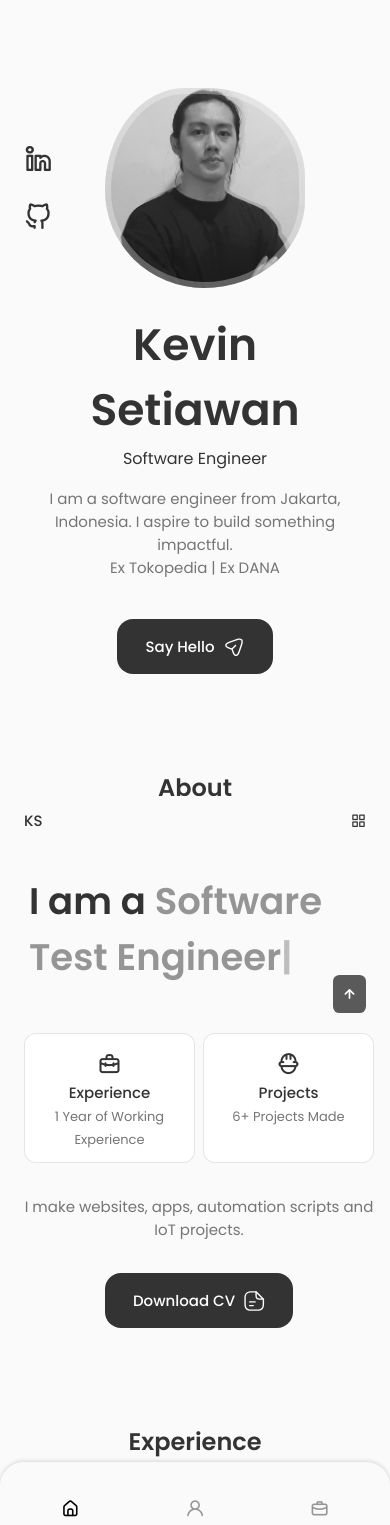
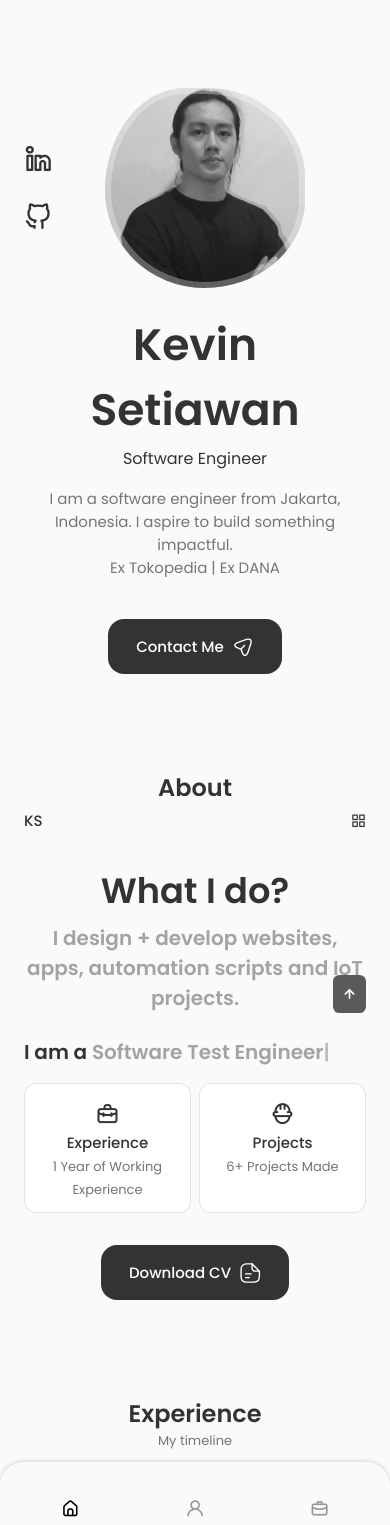
Before and after one commit to kevinwebtest/kevinwebtest.github.io, a React (Create React App) app: page / in a window 390 px wide. Shown: the top 1525 px of the page. Built offline with nearby package versions, Linux system fonts and the light colour scheme.

Commit message:
redesign for about section

```diff
--- a/src/App.css
+++ b/src/App.css
@@ -12,6 +12,7 @@
   --title-color: hsl(var(--hue), var(--sat), 20%);
   --title-color-dark: hsl(var(--hue), var(--sat), 0%);
   --text-color: hsl(var(--hue), var(--sat), 46%);
+  --light-color: hsl(var(--hue), var(--sat), 64%);
   --body-color: hsl(var(--hue), var(--sat), 98%);
   --container-color: #fff;
 
@@ -19,10 +20,11 @@
   --body-font: "Poppins", sans-serif;
 
   /*.5rem = 8px | 1rem = 16px ...*/
-  --big-font-size: 3.5rem;
+  --huge-font-size: 3.5rem;
   --h1-font-size: 2.25rem;
   --h2-font-size: 1.5rem;
   --h3-font-size: 1.25rem;
+  --big-font-size: 1.8rem;
   --normal-font-size: 1rem;
   --small-font-size: 0.875rem;
   --smaller-font-size: 0.813rem;
@@ -53,10 +55,11 @@
 /* Responsive typography */
 @media screen and (max-width: 992px) {
   :root {
-    --big-font-size: 2.75rem;
+    --huge-font-size: 2.75rem;
     --h1-font-size: 1.5rem;
     --h2-font-size: 1.25rem;
     --h3-font-size: 1rem;
+    --big-font-size: 1.7rem;
     --normal-font-size: 0.938rem;
     --small-font-size: 0.813rem;
     --smaller-font-size: 0.75rem;
@@ -208,7 +211,7 @@ img {
 /* For small devices */
 @media screen and (max-width: 350px) {
   :root {
-    --big-font-size: 2.25rem;
+    --huge-font-size: 2.25rem;
   }
 
   .container {
--- a/src/components/about/About.css
+++ b/src/components/about/About.css
@@ -9,20 +9,43 @@
     border-radius: 1.5rem;
     justify-self: center;
 } */
+.about__data {
+    display: flex;
+    flex-direction: column;
+    align-items: flex-end;
+    margin-left: 1rem;
+}
 
 .about__intro {
-    width: 440px;
-    padding-left: 5px;
+    text-align: justify;
+    margin-right: 1rem;
+    /* width: 440px; */
+    /* height: 300px; */
+    /* padding-left: 200px; */
+    /* align-self: flex-start; */
+}
+
+.about__question {
+    font-size: var(--huge-font-size);
+    line-height: 100%;
+    margin-bottom: 15px;
+}
+
+.about__answer {
+    font-size: var(--big-font-size);
+    color: var(--light-color);
 }
 
 .about__text {
     font-size: var(--big-font-size);
+    margin-bottom: var(--mb-1);
+    align-self: flex-start;
 }
 
 .about__effect {
-    color: var(--title-color);
-    opacity: 50%;
+    color: var(--light-color);
 }
+
 
 .about__info {
     grid-template-columns: repeat(2, 220px);
@@ -45,7 +68,7 @@
 }
 
 .about__title {
-    font-size: var(--medium-font-size);
+    font-size: var(--normal-font-size);
     font-weight: var(--font-medium);
 }
 
@@ -53,9 +76,15 @@
     font-size: var(--small-font-size);
 }
 
-.about__description {
+/* .about__description {
     padding: 0 4rem 0 0;
     margin-bottom: var(--mb-2-5);
+} */
+
+.about__button {
+    justify-self: center;
+    grid-column-start: 1;
+    grid-column-end: 3;
 }
 
 /*=============== BREAKPOINTS ===============*/
@@ -63,7 +92,10 @@
 @media screen and (max-width: 992px) {
     .about__container {
         grid-template-columns: 1fr;
-        row-gap: 2.5rem;
+    }
+    .about__button {
+        grid-column-start: 1;
+        grid-column-end: 2;
     }
 
     /* .about__img {
@@ -71,8 +103,9 @@
     } */
 
     .about__intro {
-        /* text-align: center; */
-        height: 120px;
+        order: -1;
+        text-align: center;
+        max-width: 500px;
         margin-left: auto;
         margin-right: auto;
     }
@@ -82,17 +115,24 @@
     }
 
     .about__data {
-        text-align: center;
+        align-items: center;
+        margin: 0;
+    }
+
+    .about__text {
+        width: 420px;
+        margin-left: auto;
+        margin-right: auto;
     }
 
     .about__info {
-        justify-content: center;
+        margin-bottom: var(--mb-0-5);
     }
 
-    .about__description {
+    /* .about__description {
         padding: 0 5rem;
         margin-bottom: 2rem;
-    }
+    } */
 }
 
 @media screen and (max-width: 768px) {
@@ -105,21 +145,39 @@
         grid-template-columns: repeat(2, 1fr);
     }
 
-    .about__description{
+    /* .about__description{
         padding: 0;
+    } */
+    .about__question {
+        font-size: 2.2rem;
     }
 
-    .about__intro {
-        width: 350px;
-        /* height: 180px; */
+    .about__answer {
+        font-size: var(--h1-font-size);
     }
 
     .about__text {
-        font-size: 37px;
+        max-width: 400px;
+        font-size: var(--h1-font-size);
     }
 }
 
-  /* For small devices */
-@media screen and (max-width: 350px) {
+@media screen and (max-width: 480px) {
+    .about__answer {
+        font-size: var(--h2-font-size);
+    }
+    .about__text {
+        width: 100%;
+        font-size: var(--h2-font-size);
+    }
+}
 
+/* For small devices */
+@media screen and (max-width: 375px) {
+    .about__answer {
+        font-size: var(--h3-font-size);
+    }
+    .about__text {
+        font-size: var(--h3-font-size);
+    }
 }
--- a/src/components/about/About.jsx
+++ b/src/components/about/About.jsx
@@ -26,16 +26,16 @@ export default function About() {
 
             <div className="about__container container grid">
                 {/* <img src={AboutImg} alt="" className="about__img" /> */}
+
+                <div className="about__data">
+                    <h3 className="about__text">I am a <span className="typeeffect about__effect"></span></h3>
+                    <Info />
+                </div>
                 <div className="about__intro">
-                    <h3 className="about__text">I am a <span className="typeeffect about__effect"></span></h3>
+                    <h1 className="about__question">What I do?</h1>
+                    <h3 className="about__answer">I design + develop websites, apps, automation scripts and IoT projects.</h3>
                 </div>
-                <div className="about__data">
-                    <Info />
-
-                    <p className="about__description">
-                        I make websites, apps, automation scripts and IoT projects.
-                    </p>
-
+                <div className="about__button">
                     <a download="" href={CV} className="button button--flex">Download CV
                         <svg
                             class="button__icon"
--- a/src/components/home/Data.jsx
+++ b/src/components/home/Data.jsx
@@ -8,7 +8,7 @@ export default function Data() {
             </p>
 
             <a href="#contact" className="button button--flex">
-                Say Hello
+                Contact Me
                 <svg
                   class="button__icon"
                   xmlns="http://www.w3.org/2000/svg"
--- a/src/components/home/Home.css
+++ b/src/components/home/Home.css
@@ -25,7 +25,7 @@
 }
 
 .home__title {
-    font-size: var(--big-font-size);
+    font-size: var(--huge-font-size);
     margin-bottom: var(--mb-0-25);
 }
 
```
